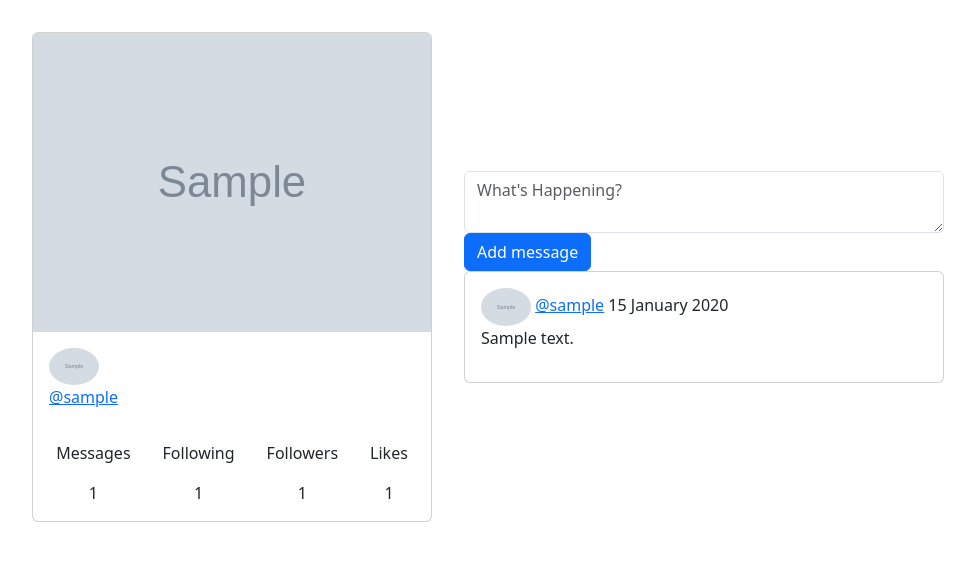
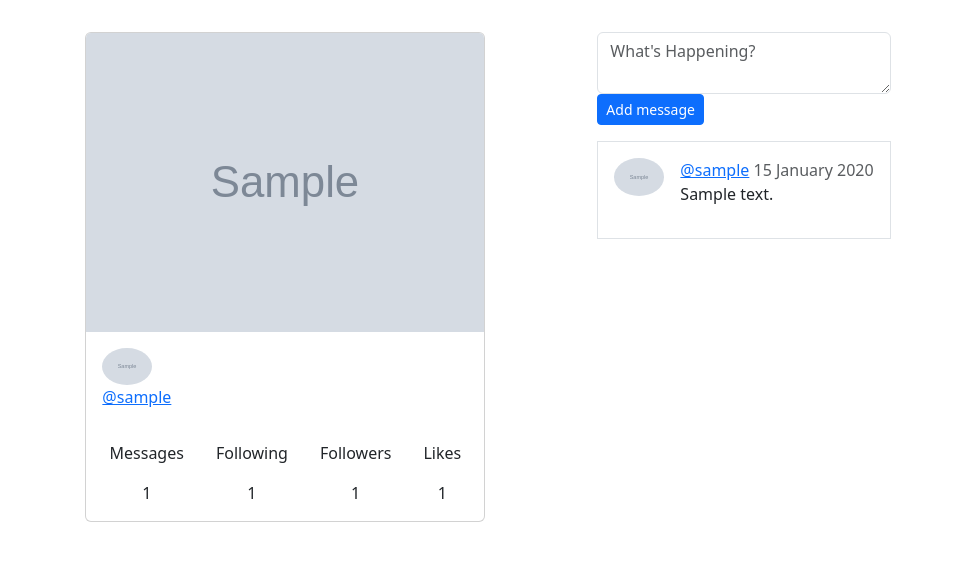
Before and after one commit to mbouanik/warbler, a Flask app: page / in a window 1280 px wide. Shown: the part 55-616 px from the top of the page, without its empty margins (152-1127 px from the left). Run offline with Flask 3, Linux system fonts and the light colour scheme; the visitor is signed in with stand-in values (Sample User, id 1); tables that the repository leaves empty hold one stand-in row (values such as "Sample post"); grey boxes marked "Sample" are stand-in pictures.

Commit message:
homepage added all users messages, add message

```diff
--- a/models.py
+++ b/models.py
@@ -39,7 +39,7 @@ class User(db.Model):
     image_url: Mapped[str] = mapped_column(
         Text, default="app_routes/static/img/default-pic.png"
     )
-    head_image_url: Mapped[str] = mapped_column(
+    header_image_url: Mapped[str] = mapped_column(
         Text, default="app_routes/static/img/warbler-hero.jpg"
     )
     bio: Mapped[str] = mapped_column(Text, default="")
--- a/routes.py
+++ b/routes.py
@@ -1,5 +1,5 @@
 from flask import Blueprint, redirect, render_template, url_for, session
-from wtforms.i18n import messages_path
+from sqlalchemy import desc, select
 from init import db
 from models import User, Message, Follows, Likes
 from forms import LoginForm, MessageForm, UserForm
@@ -17,15 +17,16 @@ app_routes = Blueprint(
 def home():
     user_id = session.get("user_id", None)
     if user_id:
-        messages = db.session.execute(
-            db.select(Message).order_by(db.desc(Message.timestamp))
-        ).scalars()
         user = db.get_or_404(User, user_id)
         form = MessageForm()
         if form.validate_on_submit():
             message = Message(text=form.text.data, user_id=user.id)
             db.session.add(message)
             db.session.commit()
+            return redirect(url_for("app_routes.home"))
+        messages = db.session.execute(
+            select(Message).order_by(desc(Message.timestamp))
+        ).scalars()
         return render_template("home.html", user=user, form=form, messages=messages)
     return redirect(url_for("app_routes.signup"))
 
@@ -66,3 +67,9 @@ def login():
 def logout():
     session.pop("user_id")
     return redirect(url_for("app_routes.login"))
+
+
+@app_routes.route("/users/<int:user_id>")
+def show_user_profile(user_id):
+    user = db.get_or_404(User, user_id)
+    return render_template("user_profile.html", user=user)
--- a/static/app.css
+++ b/static/app.css
@@ -3,8 +3,8 @@ body {
 }
 
 #profile-pic {
-  max-width: 200px;
-  max-height: 200px;
+  max-width: 3rem;
+  max-height: 3rem;
 }
 
 .stats {
@@ -31,16 +31,21 @@ body {
 }
 
 .messages {
-  display: flex;
-  flex-wrap: wrap;
-  flex-direction: column;
-  justify-content: center;
-  padding-left: 1rem;
+  border-radius: 1rem;
+
+  /* display: flex; */
+  /* flex-wrap: wrap; */
+  /* flex-direction: column; */
+  /* justify-content: center; */
+  padding-left: 3rem;
 }
 .message {
-  width: 30rem;
-  max-height: 15rem;
-  padding: 1rem;
+  /* border: solid gray 0.1rem; */
+  /* display: flex; */
+  /* flex-wrap: nowrap; */
+  /* width: 30rem; */
+  /* max-height: 15rem; */
+  /* padding: 1rem; */
 }
 
 .home-layout {
@@ -50,3 +55,36 @@ body {
 .message-display {
   padding: 1rem;
 }
+
+.message-area,
+.timeline-image {
+  display: inline-block;
+  width: 75%;
+}
+
+.timeline-image {
+  border-radius: 3rem;
+  height: 3rem;
+  width: 3rem;
+  /* margin-top: -3rem; */
+}
+.timeline-image a {
+  text-decoration: none;
+}
+.message-area {
+  margin-left: 1rem;
+}
+
+.image-link {
+  text-decoration: none;
+}
+
+.message {
+  display: flex;
+  flex-direction: row;
+  flex-wrap: nowrap;
+  padding: 1rem;
+}
+.messages-list {
+  border-radius: 2rem;
+}
--- a/templates/home.html
+++ b/templates/home.html
@@ -1,10 +1,10 @@
 {% extends "base.html" %} {% block title %} Home {% endblock %}
 {% block content %}
-<div class="home">
+<div class="home container">
     <div class="home-layout">
         <aside class="">
             <div class="card" style="width: 25rem;">
-                <img src="{{ user.head_image_url }}" class="card-img-top" alt="...">
+                <img src="{{ user.header_image_url }}" class="card-img-top" alt="...">
                 <div class="card-body">
                     <a href="/users/{{ user.id }}" class="card-link">
                         <img src="{{ user.image_url }}"
@@ -38,26 +38,38 @@
     </div>
 
 
-    <div class=" messages">
+    <div class="messages">
+
+              <div class="messages messages-list">
+              <div class="mb-3">
             <form action="" method="POST">
                 {{ form.csrf_token }}
                 {{ form.text(class="form-control", placeholder="What's Happening?") }}
-            <button class="btn btn-primary"> Add message</button>
+                <button class="btn btn-primary btn-sm"> Add message</button>
             </form>
+
+        </div>
+
             {% for msg in messages %}
-        <div class="message card">
-            <div class="message-diplay">
-                <img  class="profile-pic rounded-circle" src="{{ msg.user.image_url }}" alt="">
-                <a href="/users/{{msg.user.id}}"> @{{msg.user.username}}</a>
-                <span> {{msg.timestamp.strftime('%d %B %Y') }}</span>
+            <div class="message border">
+                <div class="">
+                    <a href="/messages/{{ msg.id  }}"/>
+                    <a class="" href="/users/{{ msg.user.id }}">
+                        <img src="{{ msg.user.image_url }}" alt="" class="rounded-circle profile-pic">
+                    </a>
                 </div>
-            <div>
+                <div class="message-area">
+                    <a href="/users/{{ msg.user.id }}">@{{ msg.user.username }}</a>
+                    <span class="text-muted">{{ msg.timestamp.strftime('%d %B %Y') }}</span>
                     <p>{{ msg.text }}</p>
                 </div>
+
             </div>
             {% endfor %}
 
         </div>
 
     </div>
+
+</div>
     {% endblock %}
--- /dev/null
+++ b/templates/user_profile.html
@@ -0,0 +1,4 @@
+{% extends "base.html" %} {% block title %} {{ user.username }} {% endblock %}
+{% block content %}
+<h1>{{ user.username }}</h1>
+{% endblock %}
```
Lines whose indentation alone changed are shown as unchanged.
